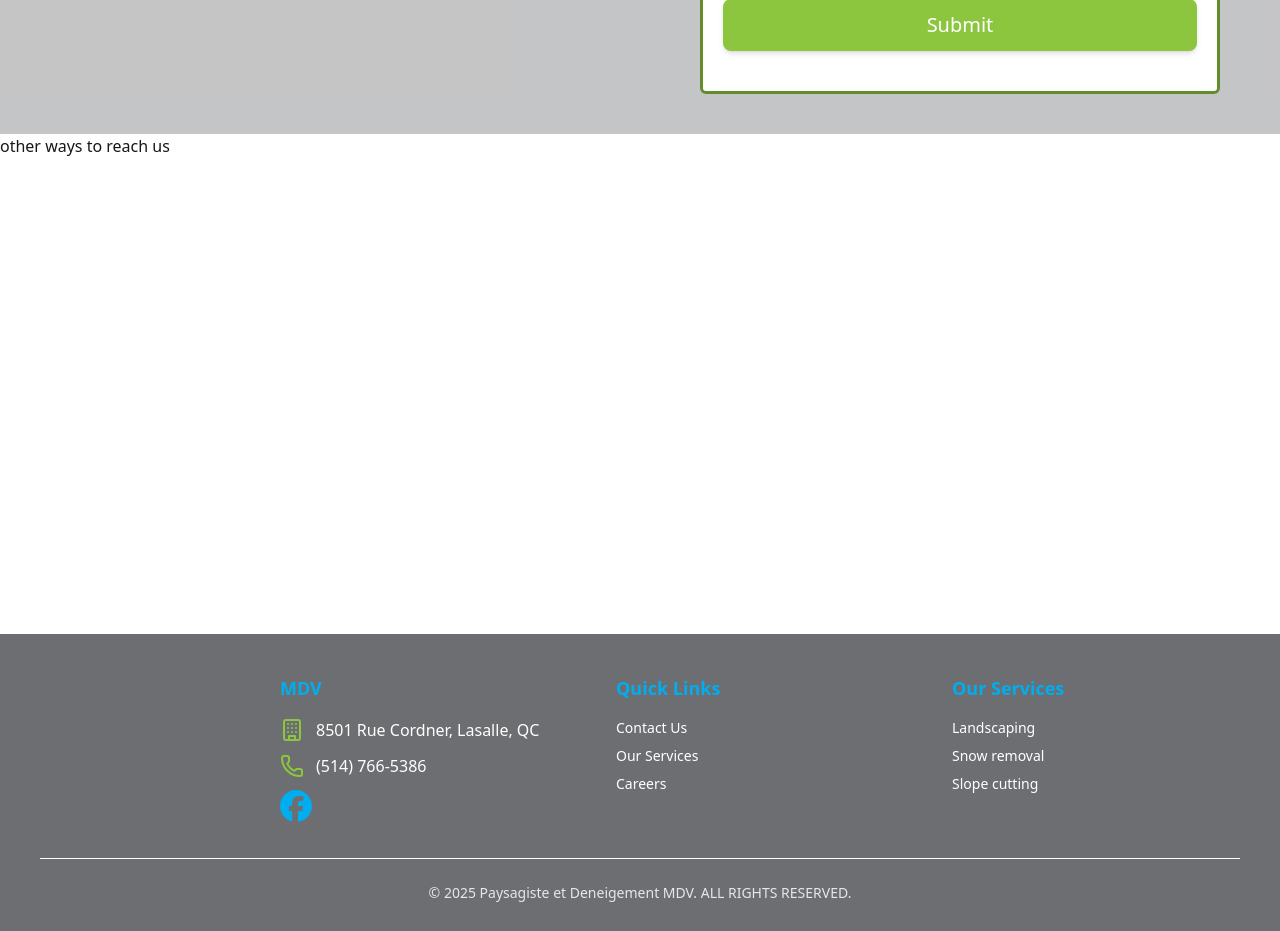
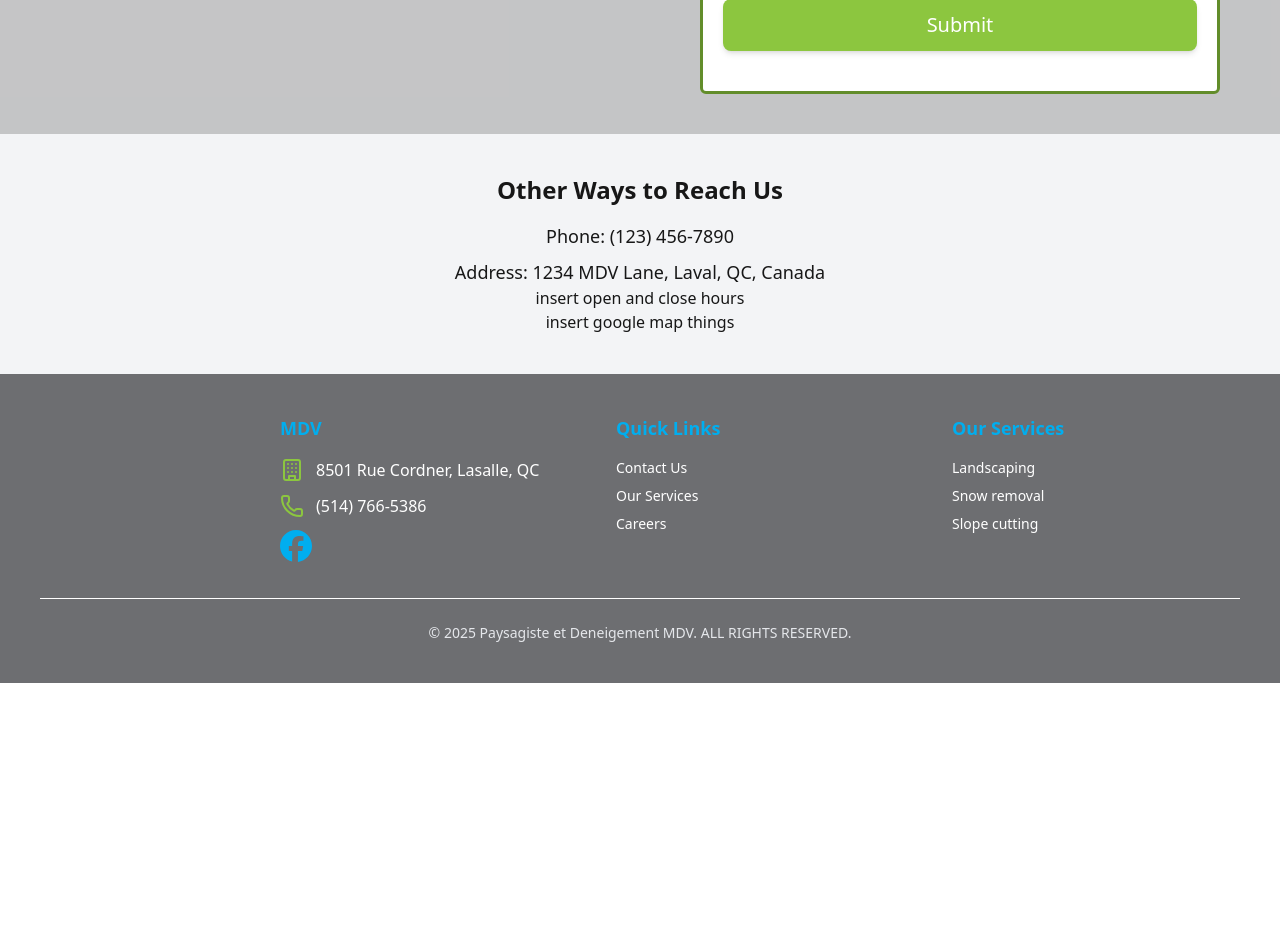
Before and after one commit to laurenrigante/MDV, a Next.js app in the folder mdv/: page /en/contact in a window 1280 px wide. Shown: the part 920-1851 px from the top of the page. After the commit the page ends 1603 px from the top, so only its background shows below. Built offline with nearby package versions, Linux system fonts and the light colour scheme.

Commit message:
wip--> contact us page #7

```diff
--- a/mdv/src/app/[locale]/contact/page.tsx
+++ b/mdv/src/app/[locale]/contact/page.tsx
@@ -154,10 +154,15 @@ export default function ContactPage() {
           </form>
         </div>
       </section>
-      <section className="h-[500px]">
-        <p> other ways to reach us</p>
+      <section className="bg-gray-100 p-10">
+        <div className="max-w-4xl mx-auto text-center">
+          <h2 className="text-2xl font-bold mb-4">Other Ways to Reach Us</h2>
+          <p className="text-lg mb-2">Phone: (123) 456-7890</p>
+          <p className="text-lg">Address: 1234 MDV Lane, Laval, QC, Canada</p>
+          <p> insert open and close hours</p>
+          <p> insert google map things</p>
+        </div>
       </section>
-
       <Footer />
     </div>
   );
```
